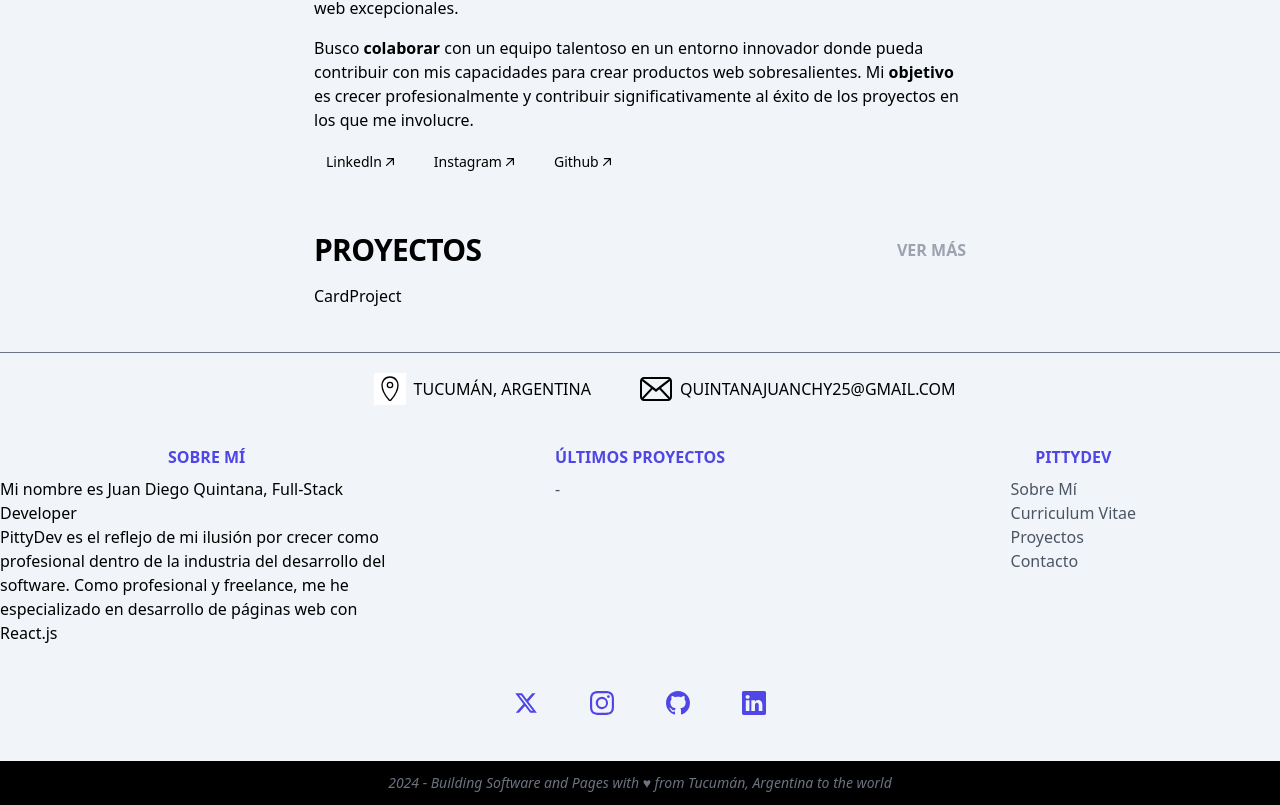
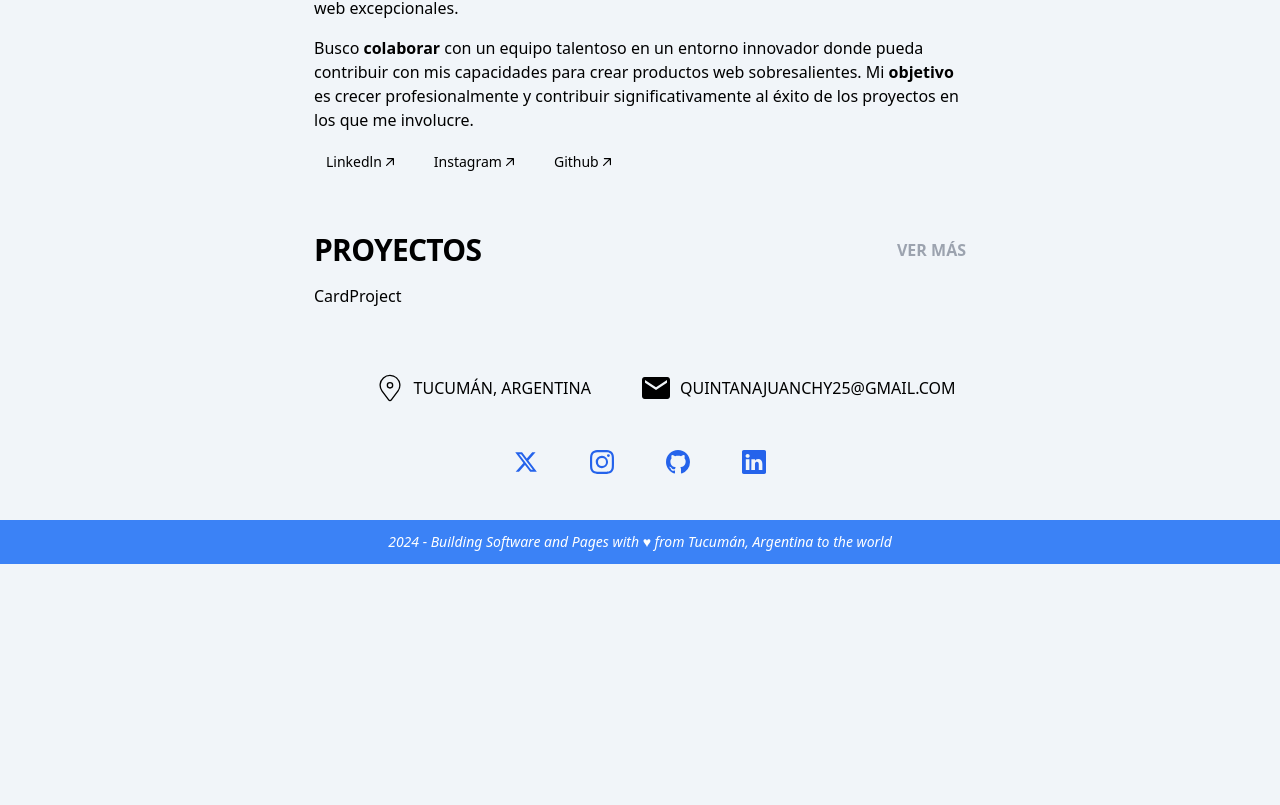
Before and after one commit to juanchyquintana/portfolio-jdq, a React (Vite) app: page / in a window 1280 px wide. Shown: the part 280-1085 px from the top of the page. After the commit the page ends 844 px from the top, so only its background shows below. Built offline with nearby package versions, Linux system fonts and the light colour scheme.

Commit message:
se modificó el diseño del footer y se eliminó una sección

```diff
--- a/src/components/Footer.tsx
+++ b/src/components/Footer.tsx
@@ -1,22 +1,23 @@
 import { BsInstagram, BsGithub, BsLinkedin } from "react-icons/bs";
+import { CiLocationOn } from "react-icons/ci";
 import { FaXTwitter } from "react-icons/fa6";
 import { getCurrentYear } from "../helpers";
+import { IoMdMail } from "react-icons/io";
 import { Link } from "react-router-dom";
-import pin from "../img/pin-svgrepo-com.svg";
-import mail from "../img/mail-svgrepo-com.svg";
+
 
 function Footer() {
   return (
-    <footer className="border-t border-gray-500 mx-auto mt-5 space-y-10 w-full">
+    <footer className="mx-auto mt-5 space-y-10 w-full">
       <section className="container mx-auto flex justify-center mt-5">
         <div className="grid grid-cols-1 md:grid-cols-2 items-center text-center space-y-5 md:space-y-0">
           <div className="flex flex-col md:flex-row items-center justify-center">
-            <img src={pin} alt="ping" className="w-8 h-8 md:mr-2" />
+            <CiLocationOn className="w-8 h-8 md:mr-2" />
             <p className="uppercase mt-2 md:mt-0">Tucumán, Argentina</p>
           </div>
 
           <div className="flex flex-col md:flex-row items-center justify-center">
-            <img src={mail} alt="mail" className="w-8 h-8 md:mr-2" />
+            <IoMdMail className="w-8 h-8 md:mr-2" />
             <p className="uppercase mt-2 md:mt-0">
               quintanajuanchy25@gmail.com
             </p>
@@ -24,107 +25,40 @@ function Footer() {
         </div>
       </section>
 
-      <section className="container mx-auto">
-        <div className="grid grid-cols-1 md:grid-cols-3 gap-5 justify-items-center ">
-          <div className="text-center md:text-left">
-            <p className="uppercase font-bold text-center mb-2 text-indigo-600">
-              Sobre Mí
-            </p>
-            <p>Mi nombre es Juan Diego Quintana, Full-Stack Developer</p>
-            <p>
-              PittyDev es el reflejo de mi ilusión por crecer como profesional
-              dentro de la industria del desarrollo del software. Como
-              profesional y freelance, me he especializado en desarrollo de
-              páginas web con React.js
-            </p>
-          </div>
-
-          <div className="text-center md:text-left">
-            <p className="uppercase font-bold text-center mb-2 text-indigo-600">
-              Últimos Proyectos
-            </p>
-            <ul className="list-none">
-              <li>
-                <a
-                  href="./pages/error.html"
-                  className="text-gray-600 hover:underline"
+      <section className="flex justify-center">
+        <div className="flex gap-10">
+          <Link
+            to="https://twitter.com/juanchyquintana"
+            target="_blank"
+            className="text-blue-600 border-2 border-transparent rounded-lg p-1 hover:text-blue-700 hover:border-blue-700 text-2xl"
           >
-                  -
-                </a>
-              </li>
-            </ul>
-          </div>
-
-          <div className="text-center md:text-left">
-            <p className="uppercase font-bold text-center mb-2 text-indigo-600">
-              Pittydev
-            </p>
-            <ul className="list-none">
-              <li>
-                <Link to={"/aboutme"} className="text-gray-600 hover:underline">
-                  Sobre Mí
+            <FaXTwitter />
           </Link>
-              </li>
-              <li>
           <Link
-                  to={"/curriculum"}
-                  className="text-gray-600 hover:underline"
+            to="https://www.instagram.com/juanchyquintana"
+            target="_blank"
+            className="text-blue-600 border-2 border-transparent rounded-lg p-1 hover:text-blue-700 hover:border-blue-700 text-2xl"
           >
-                  Curriculum Vitae
+            <BsInstagram />
           </Link>
-              </li>
-              <li>
           <Link
-                  to={"/projects"}
-                  className="text-gray-600 hover:underline"
+            to="https://github.com/juanchyquintana"
+            target="_blank"
+            className="text-blue-600 border-2 border-transparent rounded-lg p-1 hover:text-blue-700 hover:border-blue-700 text-2xl"
           >
-                  Proyectos
+            <BsGithub />
           </Link>
-              </li>
-              <li>
-                <Link to={"/contact"} className="text-gray-600 hover:underline">
-                  Contacto
+          <Link
+            to="https://www.linkedin.com/in/juan-diego-quintana-b5a186211/"
+            target="_blank"
+            className="text-blue-600 border-2 border-transparent rounded-lg p-1 hover:text-blue-700 hover:border-blue-700 text-2xl"
+          >
+            <BsLinkedin />
           </Link>
-              </li>
-            </ul>
-          </div>
         </div>
       </section>
 
-      <section className="flex justify-center">
-        <div className="flex gap-10">
-          <a
-            href="https://twitter.com/juanchyquintana"
-            target="_blank"
-            className="text-indigo-600 border-2 border-transparent rounded-lg p-1 hover:text-indigo-900 hover:border-indigo-900 text-2xl"
-          >
-            <FaXTwitter />
-          </a>
-          <a
-            href="https://www.instagram.com/juanchyquintana"
-            target="_blank"
-            className="text-indigo-600 border-2 border-transparent rounded-lg p-1 hover:text-indigo-900 hover:border-indigo-900 text-2xl"
-          >
-            <BsInstagram />
-          </a>
-          <a
-            href="https://github.com/juanchyquintana"
-            target="_blank"
-            className="text-indigo-600 border-2 border-transparent rounded-lg p-1 hover:text-indigo-900 hover:border-indigo-900 text-2xl"
-          >
-            <BsGithub />
-          </a>
-          <a
-            href="https://www.linkedin.com/in/juan-diego-quintana-b5a186211/"
-            target="_blank"
-            className="text-indigo-600 border-2 border-transparent rounded-lg p-1 hover:text-indigo-900 hover:border-indigo-900 text-2xl"
-          >
-            <BsLinkedin />
-          </a>
-        </div>
-      </section>
-
-      <section className="bg-black text-gray-500 text-center p-3">
+      <section className="bg-blue-500 text-white text-center p-3">
         <div className="container mx-auto">
           <p className="text-sm italic">
             {getCurrentYear()} - Building Software and Pages with ♥ from
```
Lines whose indentation alone changed are shown as unchanged.
